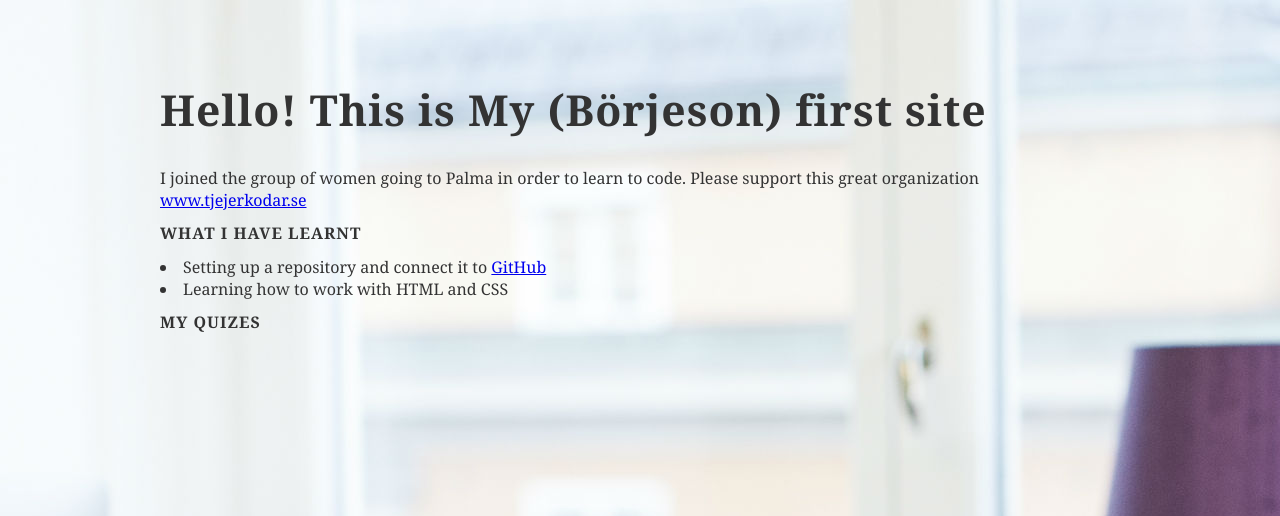
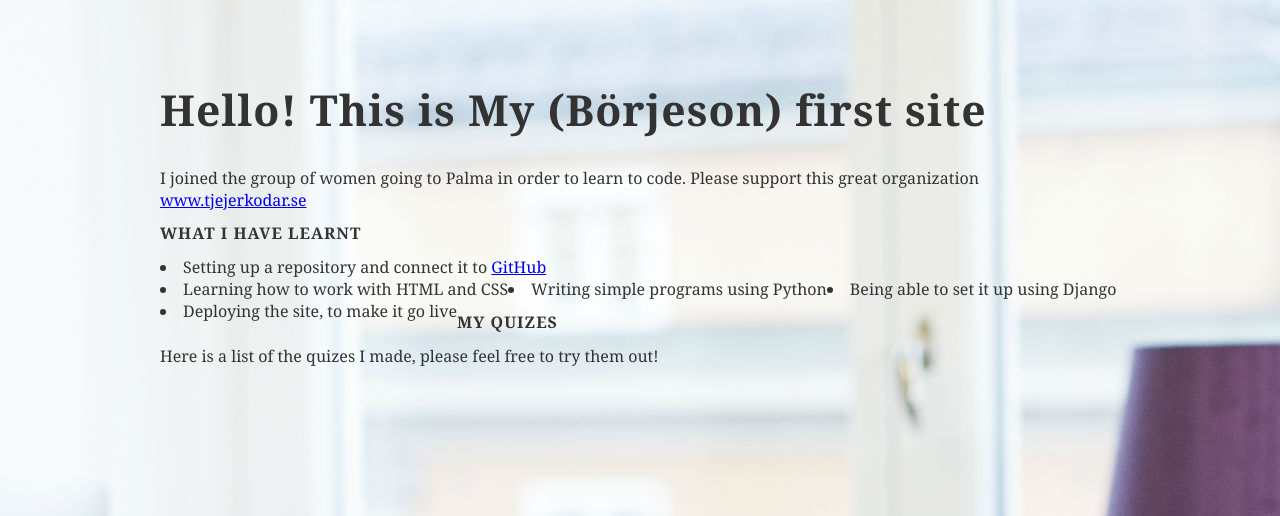
Before and after one commit to MyBorjeson/quizsite, a Django app: page / in a window 1280 px wide. Shown: the top 516 px of the page. Run offline with Django 3.2, Linux system fonts and the light colour scheme; data that the repository does not hold is empty.

Commit message:
Adding content to start page

```diff
--- a/quiz/templates/quiz/startpage.html
+++ b/quiz/templates/quiz/startpage.html
@@ -19,10 +19,14 @@
       <h2>What I have learnt</h2>
       <p><lt>
         <li>Setting up a repository and connect it to <a href="https://github.com/"> GitHub</a> </li> </br>
-        <li>Learning how to work with HTML and CSS</li></br>
+        <li>Learning how to work with HTML and CSS</li>
+        <li>Writing simple programs using Python</li>
+        <li>Being able to set it up using Django</li>
+        <li>Deploying the site, to make it go live</li></br>
       </li>
 </lt></p>
 <h2>My quizes</h2>
+<p>Here is a list of the quizes I made, please feel free to try them out!</p>
      {% for quiz in quizzes %}
     <a href="{% url "quiz_page" quiz.slug %}">
     {{ quiz.name }}
```
